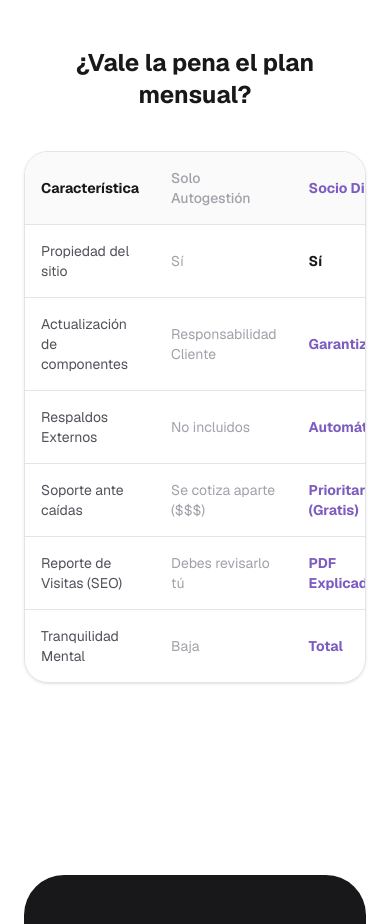
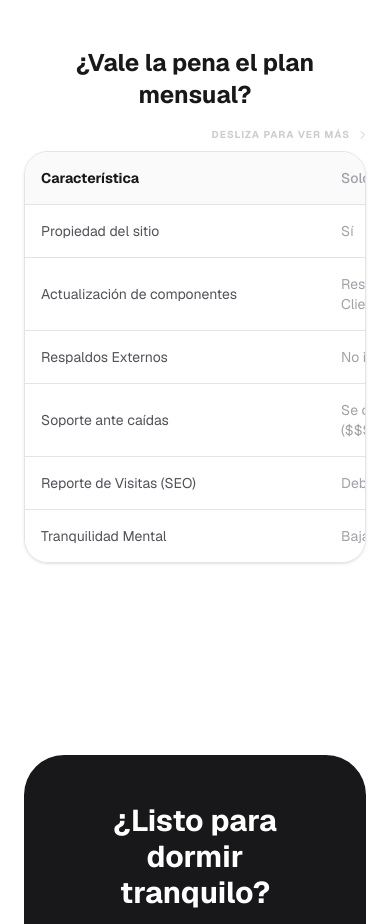
Before and after one commit to 4catsagencia-boop/4cats-app, a Next.js app: page /planes-mantenimiento in a window 390 px wide. Shown: the part 4920-5844 px from the top of the page. Built offline with nearby package versions, Linux system fonts and the light colour scheme.

Commit message:
fix: make maintenance comparison table responsive on mobile

```diff
--- a/app/planes-mantenimiento/page.tsx
+++ b/app/planes-mantenimiento/page.tsx
@@ -354,13 +354,22 @@ export default function MantenimientoPage() {
       {/* TABLA COMPARATIVA */}
       <section id="comparativa" className="py-24 max-w-4xl mx-auto px-6">
         <h2 data-anim="up" className="text-2xl font-bold text-[#18181B] mb-10 text-center">{tr.comparativaTitle}</h2>
-        <div data-anim="scale" className="d100 overflow-hidden rounded-3xl border border-[#E4E4E7] shadow-sm">
-          <table className="w-full text-left text-sm">
+        <div data-anim="scale" className="d100 relative group">
+          {/* Mobile Scroll Indicator */}
+          <div className="md:hidden absolute -top-6 right-0 flex items-center gap-1 text-[10px] font-bold text-[#A1A1AA] uppercase tracking-widest animate-pulse">
+            <span>{lang === "es" ? "Desliza para ver más" : "Scroll to see more"}</span>
+            <svg className="w-3 h-3" fill="none" viewBox="0 0 24 24" stroke="currentColor">
+              <path strokeLinecap="round" strokeLinejoin="round" strokeWidth={2} d="M14 5l7 7-7 7" />
+            </svg>
+          </div>
+
+          <div className="overflow-x-auto rounded-3xl border border-[#E4E4E7] shadow-sm bg-white">
+            <table className="w-full text-left text-sm min-w-[600px] md:min-w-full">
               <thead className="bg-[#FAFAFA] border-b border-[#E4E4E7]">
                 <tr>
-                <th className="p-4 font-bold text-[#18181B]">{tr.tableCol1}</th>
-                <th className="p-4 font-medium text-[#A1A1AA]">{tr.tableCol2}</th>
-                <th className="p-4 font-bold text-[#7C5CBF]">{tr.tableCol3}</th>
+                  <th className="p-4 font-bold text-[#18181B] w-1/2">{tr.tableCol1}</th>
+                  <th className="p-4 font-medium text-[#A1A1AA] w-1/4">{tr.tableCol2}</th>
+                  <th className="p-4 font-bold text-[#7C5CBF] w-1/4">{tr.tableCol3}</th>
                 </tr>
               </thead>
               <tbody className="divide-y divide-[#E4E4E7]">
@@ -376,6 +385,7 @@ export default function MantenimientoPage() {
                 ))}
               </tbody>
             </table>
+          </div>
         </div>
       </section>
 
```
Lines whose indentation alone changed are shown as unchanged.
